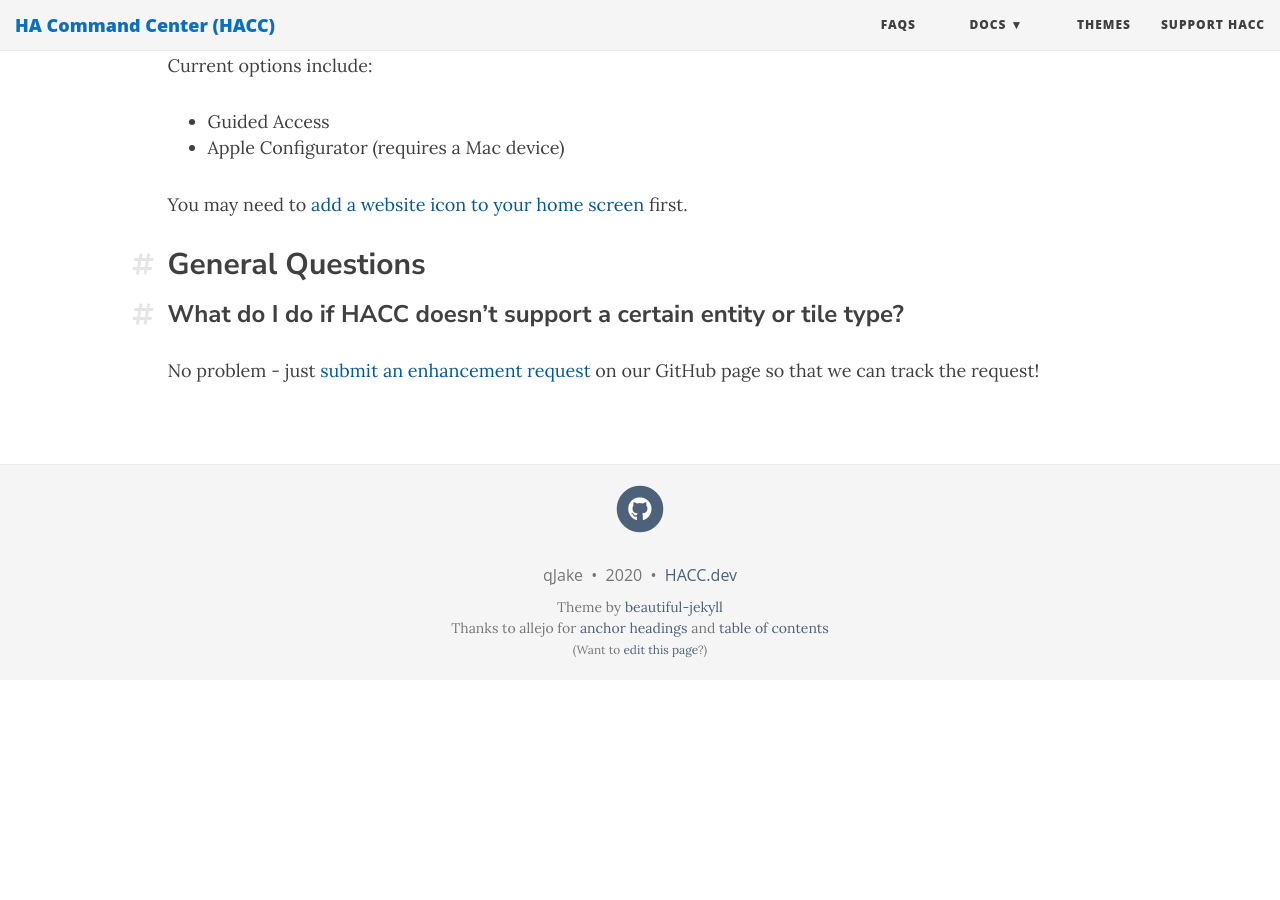
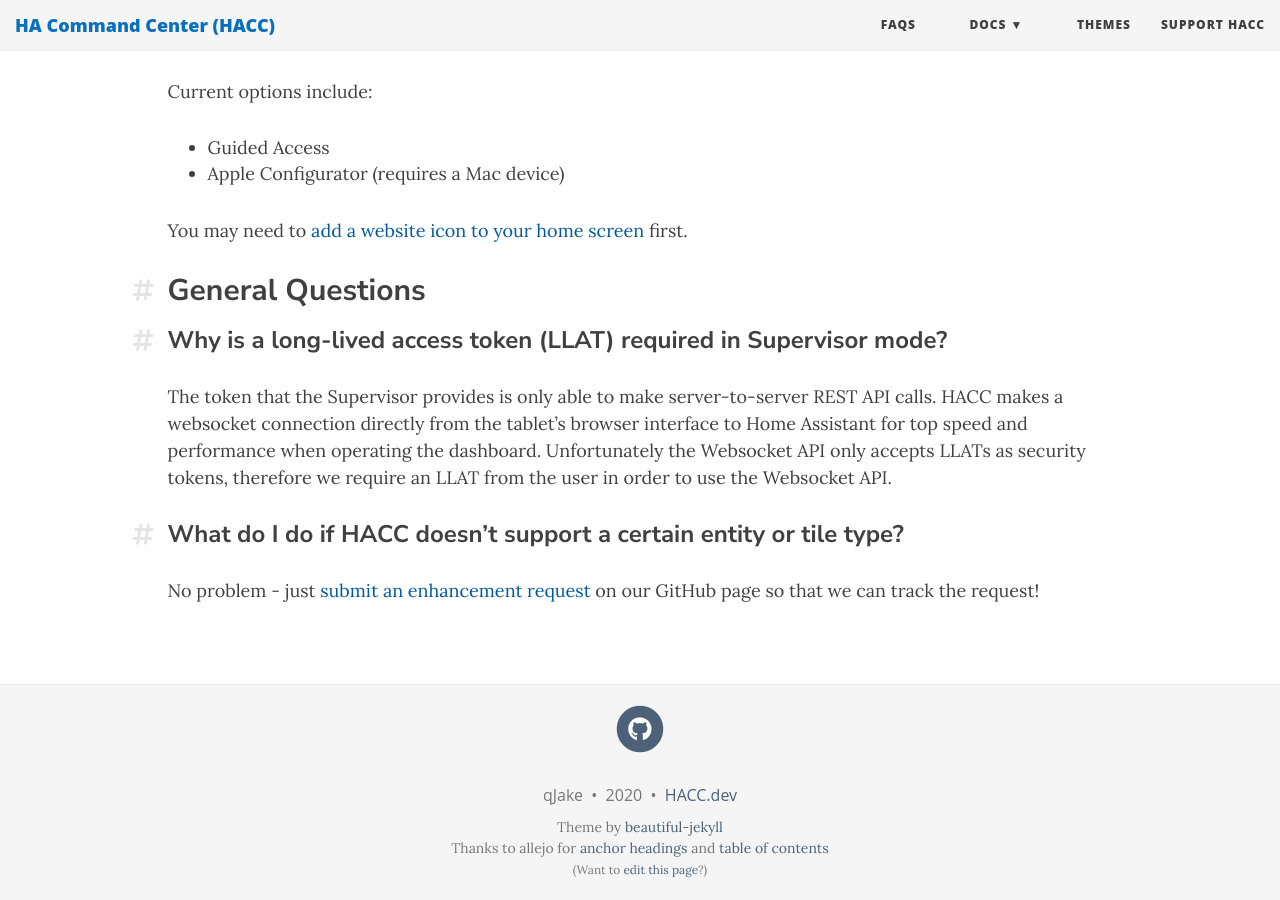
Before and after one commit to qJake/hacc.dev, a Jekyll site: the page built from faqs.md, in a window 1280 px wide and 900 px high, scrolled down 1608 px. Built offline with Jekyll 4.4.1, drawn with Linux system fonts in a browser that asks for light colours; nearby versions of some CDN libraries; before the commit the page ends 2288 px from its top, so only the background shows below that; some of the changed text lies outside the part shown.

Commit message:
Update faqs.md

```diff
--- a/faqs.md
+++ b/faqs.md
@@ -52,6 +52,10 @@
 
 ## General Questions
 
+### Why is a long-lived access token (LLAT) required in Supervisor mode?
+
+The token that the Supervisor provides is only able to make server-to-server REST API calls. HACC makes a websocket connection directly from the tablet's browser interface to Home Assistant for top speed and performance when operating the dashboard. Unfortunately the Websocket API only accepts LLATs as security tokens, therefore we require an LLAT from the user in order to use the Websocket API.
+
 ### What do I do if HACC doesn't support a certain entity or tile type?
 
 No problem - just [submit an enhancement request](https://github.com/qJake/HADotNet.CommandCenter/issues/new?assignees=qJake&labels=enhancement&template=enhancement-request.md&title=){:target="_blank"}{:rel="nofollow"} on our GitHub page so that we can track the request!
```
